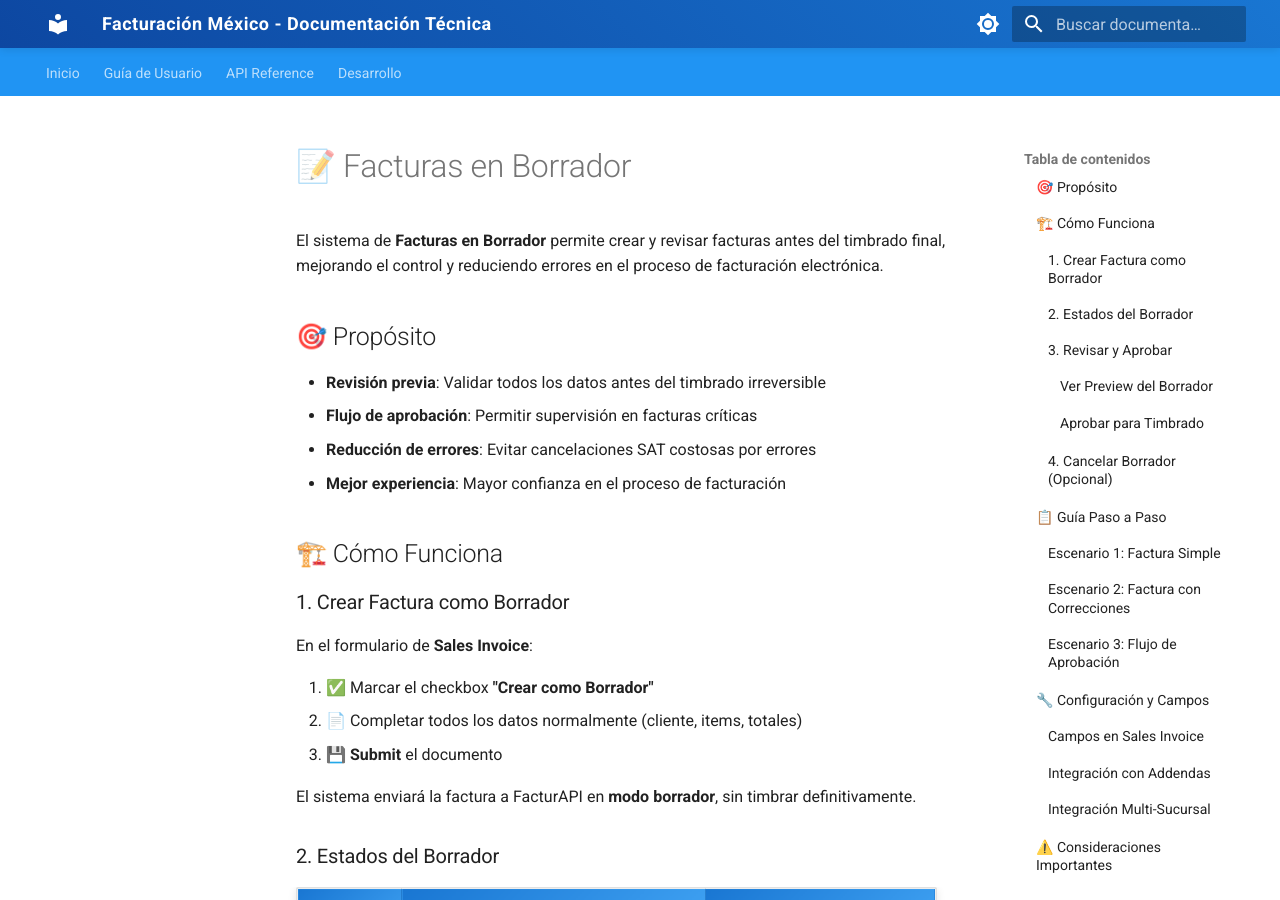
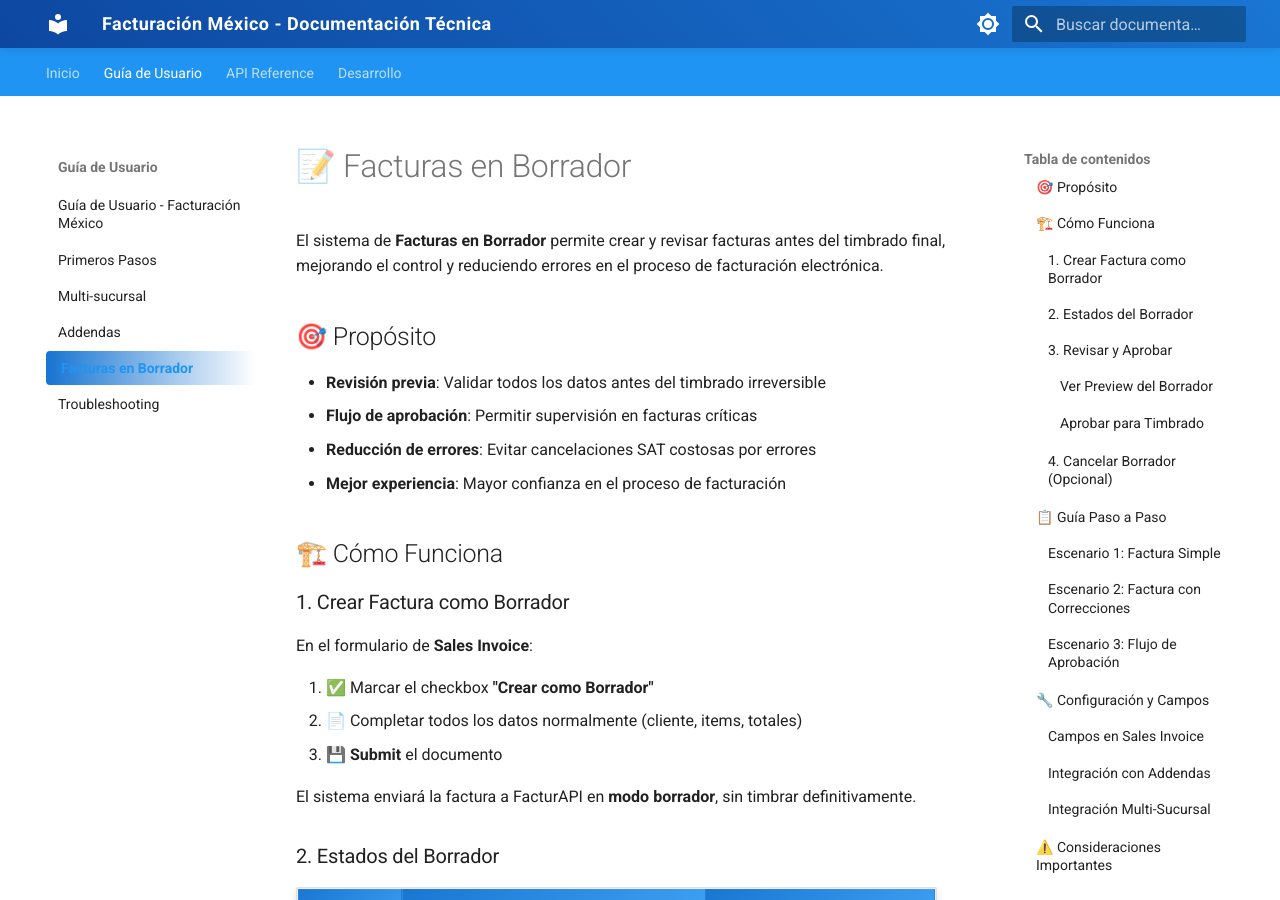
Before and after one commit to luisrms69/facturacion_mexico, an MkDocs documentation site: the page built from docs/user-guide/draft-invoices.md, in a window 1280 px wide and 900 px high. Built offline with MkDocs 1.6.1 and Material for MkDocs 9.7.7, drawn with Linux system fonts in a browser that asks for light colours; the version menu is left out; part of the change alters nothing that is shown.

Commit message:
fix: Agregar páginas Issue #27 a navegación MkDocs
PROBLEMA IDENTIFICADO:
- Páginas de draft invoices retornaban 404 en GitHub Pages
- Archivos existían pero no estaban en navegación mkdocs.yml
- MkDocs no incluye páginas no listadas en nav

SOLUCIÓN:
✅ Agregar user-guide/draft-invoices.md a navegación
✅ Agregar api/draft-management.md a navegación
✅ Agregar development/draft-workflow.md a navegación

RESULTADO ESPERADO:
- https://luisrms69.github.io/facturacion_mexico/user-guide/draft-invoices/
- https://luisrms69.github.io/facturacion_mexico/api/draft-management/
- https://luisrms69.github.io/facturacion_mexico/development/draft-workflow/

🤖 Generated with [Claude Code](https://claude.ai/code)

Co-Authored-By: Claude <noreply@anthropic.com>

```diff
--- a/mkdocs.yml
+++ b/mkdocs.yml
@@ -56,17 +56,20 @@ nav:
     - Primeros Pasos: user-guide/getting-started.md
     - Multi-sucursal: user-guide/multisucursal.md
     - Addendas: user-guide/addendas.md
+    - Facturas en Borrador: user-guide/draft-invoices.md
     - Troubleshooting: user-guide/troubleshooting.md
   - API Reference:
     - api/index.md
     - CFDI: api/cfdi.md
     - Multi-sucursal: api/multisucursal.md
     - Addendas: api/addendas.md
+    - Draft Management: api/draft-management.md
     - Catalogos SAT: api/catalogos.md
     - Hooks: api/hooks.md
   - Desarrollo:
     - development/index.md
     - Setup Desarrollo: development/setup.md
+    - Draft Workflow: development/draft-workflow.md
 
 # Extra
 extra:
```
